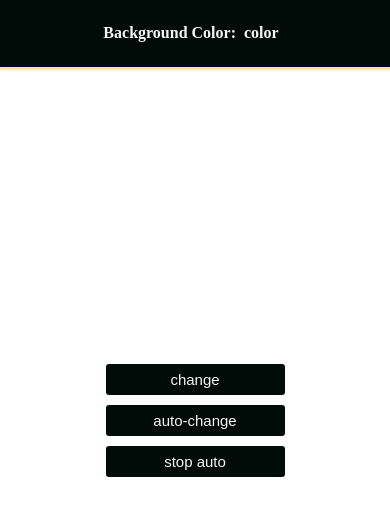
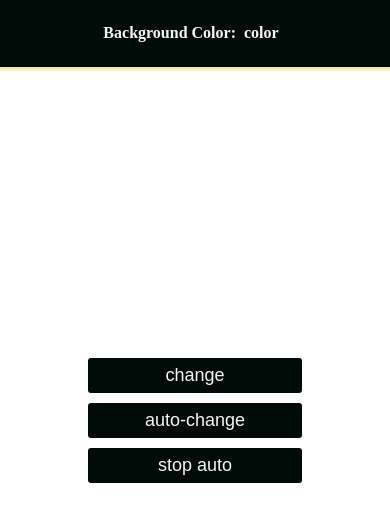
Before and after one commit to chuksdozie/color-flipper, a plain HTML site: page index.html in a window 390 px wide. Drawn offline with Linux system fonts and the light colour scheme.

Commit message:
final entry

```diff
--- a/app.css
+++ b/app.css
@@ -56,8 +56,8 @@ button {
     background-color: rgb(1, 12, 8);
     color: whitesmoke;
     padding: 7px;
-    font-size: 15px;
-    width: 50%;
+    font-size: 18px;
+    width: 60%;
     margin-top: 5px;
     margin-bottom: 5px;
     border-radius: 3px;
--- a/app.js
+++ b/app.js
@@ -11,6 +11,7 @@
 // }
 
 // btn.addEventListener("click", nowch);
+alert("Dont click on the auto-change button twice in a row, ELSE YOU WONT BE ABLE TO STOP THE AUTO COLOR CHANGE. Well if that happens just reload the page")
 
 let color = ["A","B","C","D","E","F","0","1","2","3","4","5","6","7","8","9"];
 let mycolor = document.getElementById("colorid");
```
